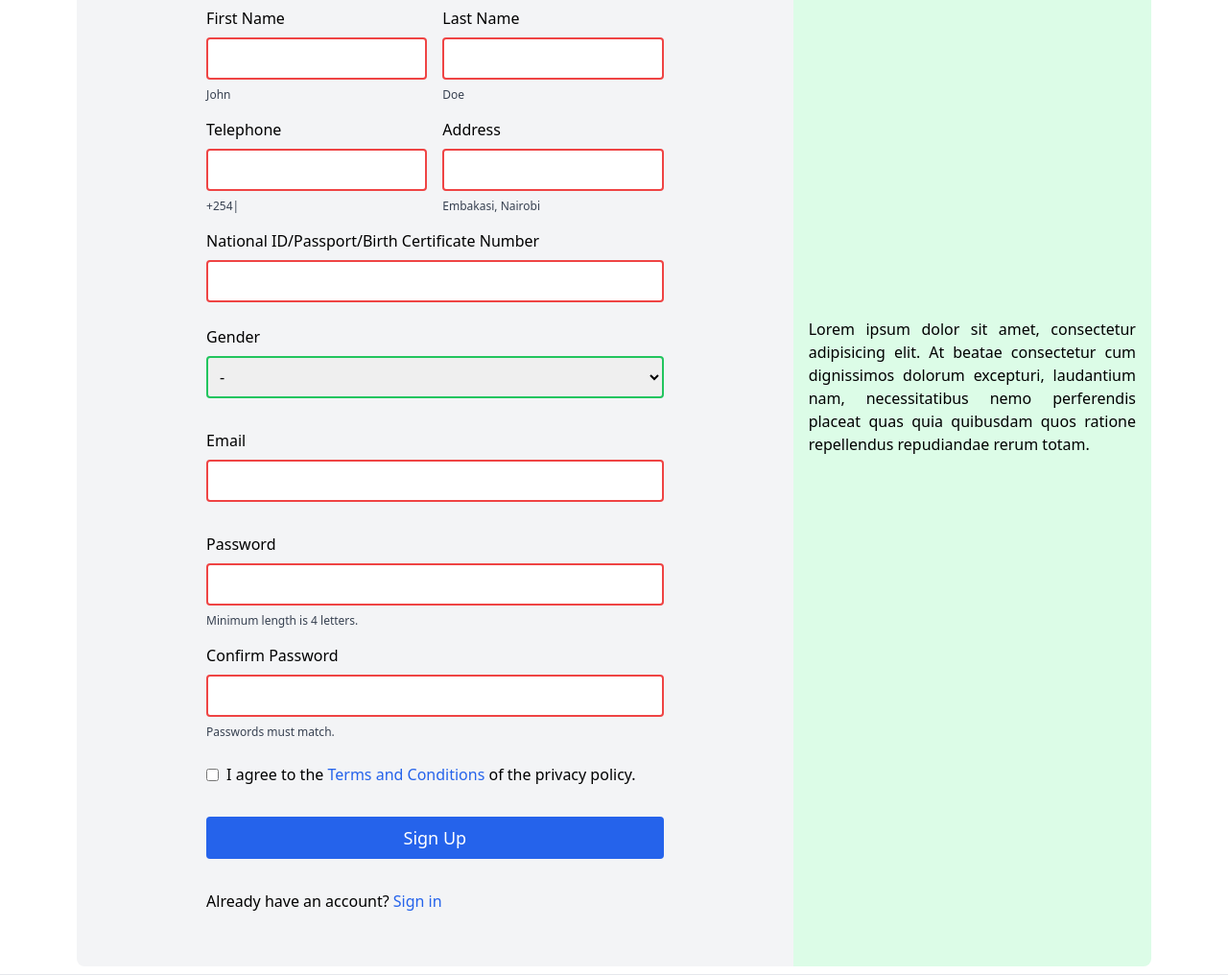
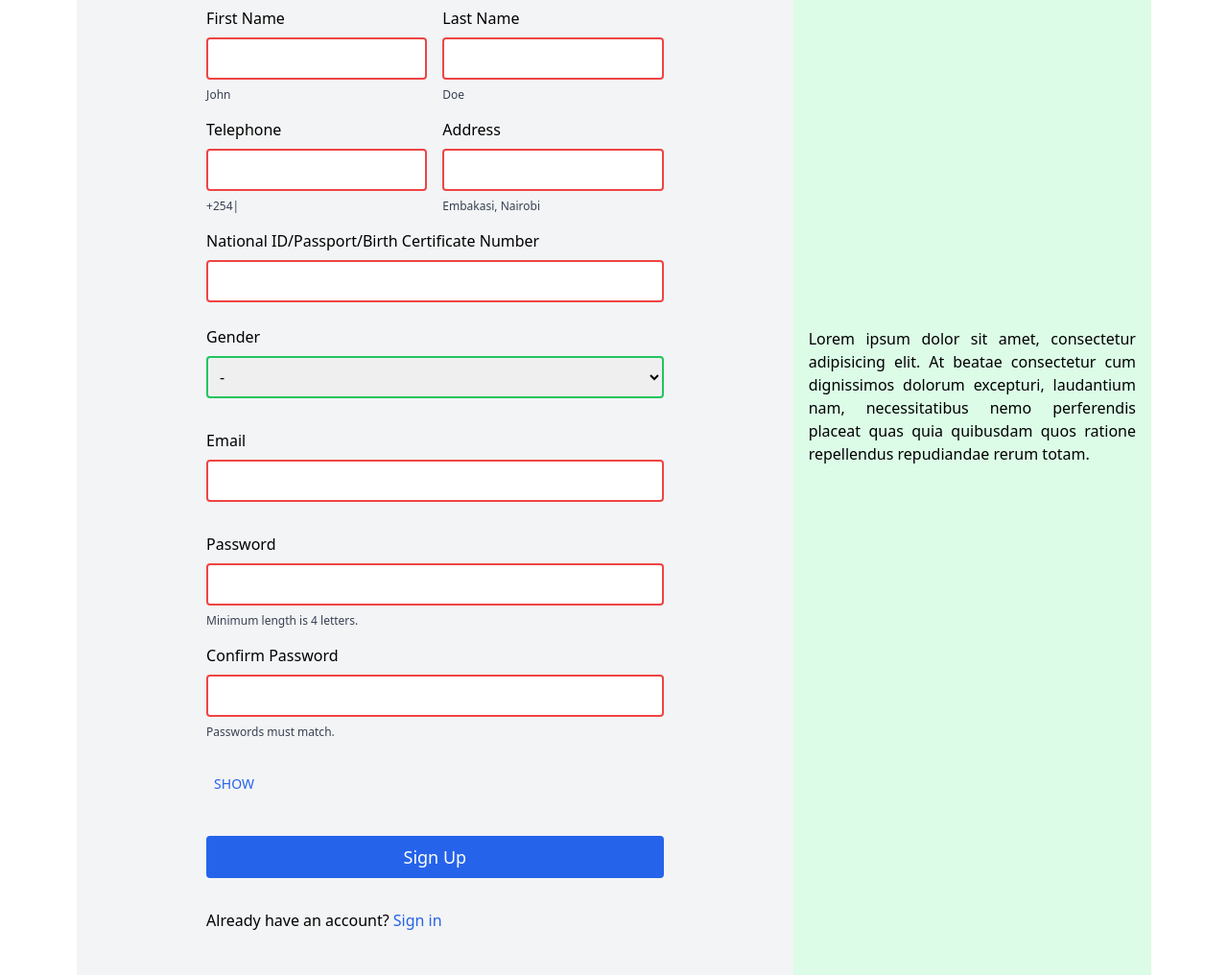
Before and after one commit to muiruriiii/Kenya-Police-Criminal-Dossiers-Cataloguing-System, a Django app: page /signup/ in a window 1280 px wide. Shown: the part 305-1321 px from the top of the page at 96% size. Run offline with Django 4.2, Linux system fonts and the light colour scheme; some libraries are stand-ins or nearby versions.

Commit message:
Show Password Complete

```diff
--- a/records/templates/records/signup.html
+++ b/records/templates/records/signup.html
@@ -139,7 +139,7 @@
                             </div>
                             <div class="form-group w-full flex flex-col my-2">
                                 <div class="form-label">
-                                    <label for="regConPassword" class="text-base my-2">
+                                    <label for="regPassword" class="text-base my-2">
                                         Confirm Password
                                     </label>
                                 </div>
@@ -154,14 +154,9 @@
                             </div>
                             <div class="form-group w-full flex flex-row my-4 justify-between">
                                 <div class="flex">
-                                    <div class="form-input flex items-center">
-                                        <input type="checkbox" id="loginRememberMe" class="w-full p-2 rounded hover:border-blue border-2">
-                                    </div>
                                     <div class="form-label mx-2">
-                                        <label for="loginRememberMe" class="text-base">
-                                            I agree to the <span class="text-blue-600"> Terms and Conditions </span> of the privacy policy.
-                                        </label>
-                                    </div>
+                                    <small class=" float-left py-3 text-sm text-blue-600 cursor-pointer showPasswordToggle">SHOW</small>
+                                </div>
                                 </div>
                             </div>
                             <div class="form-button w-full flex flex-col my-4">
@@ -188,5 +183,27 @@
                 </div>
             </div>
     </div>
+<!--js code to toggle password-->
+<script>
+const regPassword = document.querySelector("#regPassword");
+const regConPassword = document.querySelector("#regConPassword");
+const showPasswordToggle = document.querySelector(".showPasswordToggle");
+
+
+const handleToggleInput = (e) => {
+    if (showPasswordToggle.textContent === "SHOW"){
+      showPasswordToggle.textContent = "HIDE";
+       regConPassword.setAttribute("type","text");
+      regPassword.setAttribute("type","text");
+    }else{
+           showPasswordToggle.textContent = "SHOW";
+           regPassword.setAttribute("type","password");
+            regConPassword.setAttribute("type","password");
+    }
+};
+
+showPasswordToggle.addEventListener('click',handleToggleInput);
+
+</script>
 
 {% endblock content %}
```
Also changed, not shown: records/templates/records/CitizenLogin.html (+22 -4 lines).
